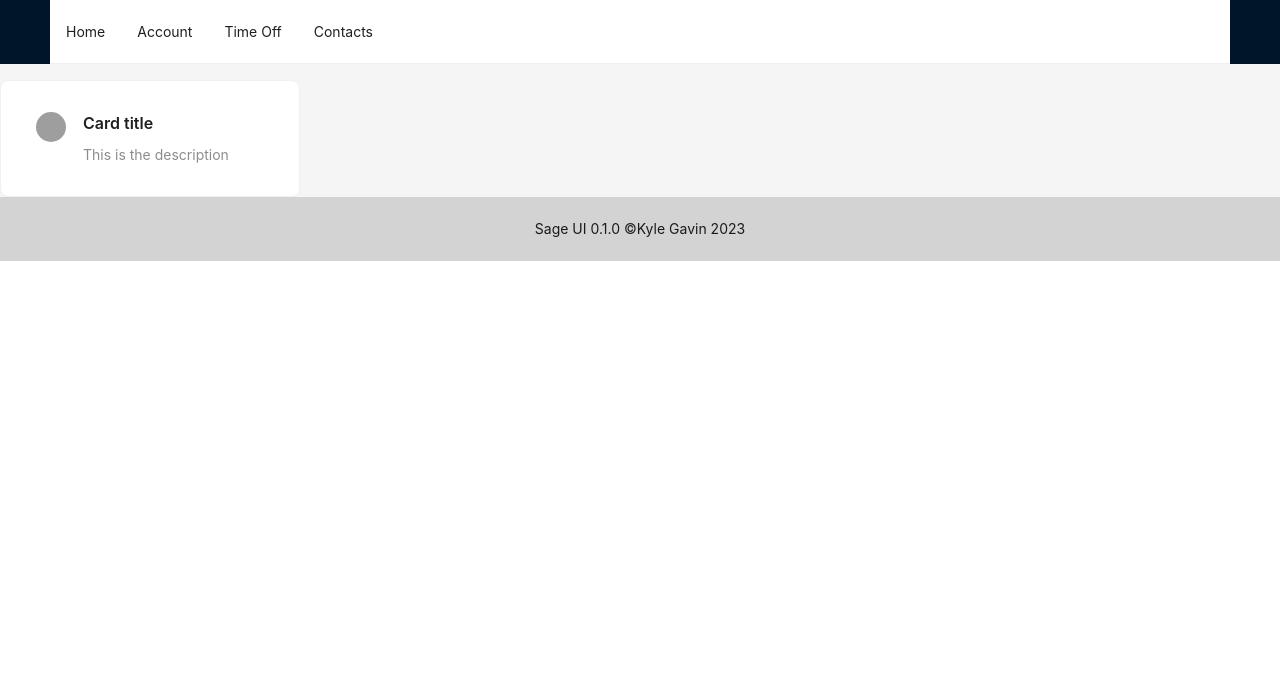
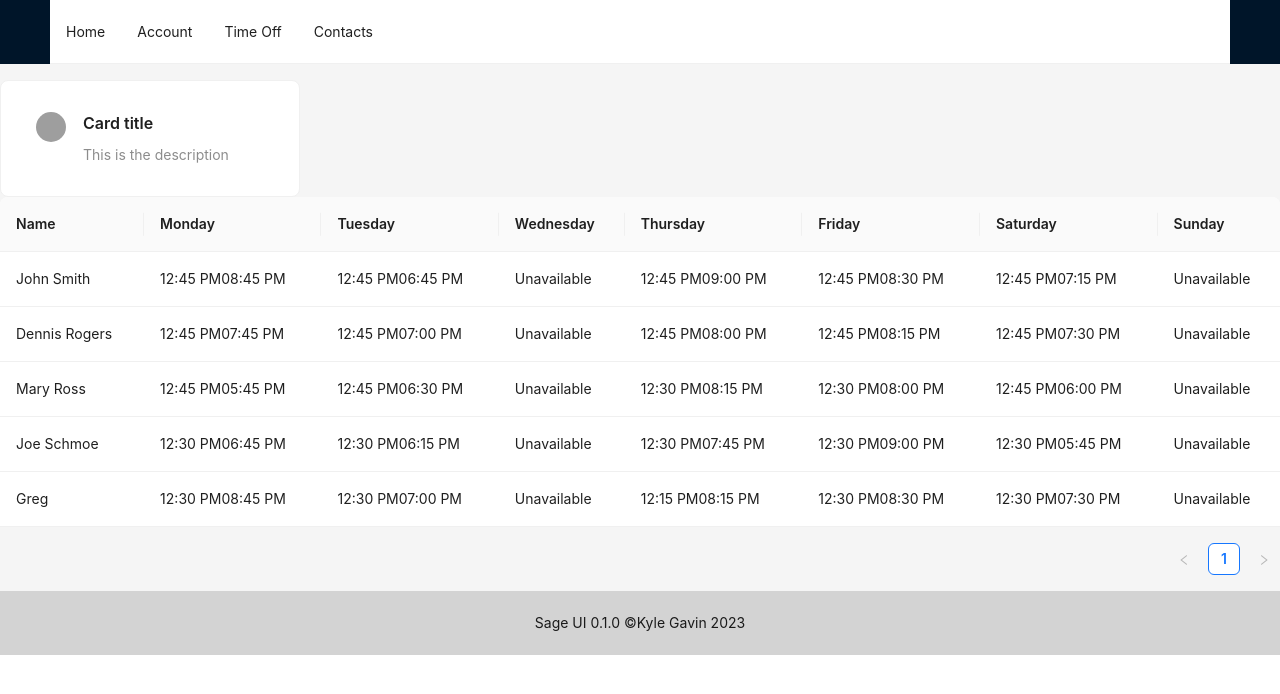
Before and after one commit to kylegav/sage, a React (Create React App) app: page /contacts in a window 1280 px wide. Shown: the top 694 px of the page. Built offline with nearby package versions, Linux system fonts and the light colour scheme; grey boxes are pictures that could not be loaded.

Commit message:
Includes updated App.js with table implementation

```diff
--- a/src/App.js
+++ b/src/App.js
@@ -1,11 +1,65 @@
 import AppRoutes from "./Components/AppRoutes";
 import NavMenu from "./Components/NavMenu"
-import {Layout} from "antd";
+import {Layout, Table} from "antd";
 import packageInfo from "../package.json"
 
 const {Content, Footer, Header} = Layout;
 
 function App() {
+
+  const data = [
+    {"Name": "John Smith", "Wednesday": "Unavailable", "Thursday": ["12:45 PM", "09:00 PM"], "Friday": ["12:45 PM", "08:30 PM"], "Saturday": ["12:45 PM", "07:15 PM"], "Sunday": "Unavailable", "Monday": ["12:45 PM", "08:45 PM"], "Tuesday": ["12:45 PM", "06:45 PM"], key: '1'},
+    {"Name": "Dennis Rogers", "Wednesday": "Unavailable", "Thursday": ["12:45 PM", "08:00 PM"], "Friday": ["12:45 PM", "08:15 PM"], "Saturday": ["12:45 PM", "07:30 PM"], "Sunday": "Unavailable", "Monday": ["12:45 PM", "07:45 PM"], "Tuesday": ["12:45 PM", "07:00 PM"], key: '2'},
+    {"Name": "Mary Ross", "Wednesday": "Unavailable", "Thursday": ["12:30 PM", "08:15 PM"], "Friday": ["12:30 PM", "08:00 PM"], "Saturday": ["12:45 PM", "06:00 PM"], "Sunday": "Unavailable", "Monday": ["12:45 PM", "05:45 PM"], "Tuesday": ["12:45 PM", "06:30 PM"], key: '3'},
+    {"Name": "Joe Schmoe ", "Wednesday": "Unavailable", "Thursday": ["12:30 PM", "07:45 PM"], "Friday": ["12:30 PM", "09:00 PM"], "Saturday": ["12:30 PM", "05:45 PM"], "Sunday": "Unavailable", "Monday": ["12:30 PM", "06:45 PM"], "Tuesday": ["12:30 PM", "06:15 PM"], key: '4'},
+    {"Name": "Greg ", "Wednesday": "Unavailable", "Thursday": ["12:15 PM", "08:15 PM"], "Friday": ["12:30 PM", "08:30 PM"], "Saturday": ["12:30 PM", "07:30 PM"], "Sunday": "Unavailable", "Monday": ["12:30 PM", "08:45 PM"], "Tuesday": ["12:30 PM", "07:00 PM"], key: '5'},
+  ]
+  const columns = [
+  {
+    title:'Name',
+    dataIndex:'Name',
+    key: 'key'
+  },
+  {
+    title:'Monday',
+    dataIndex:'Monday',
+    key: 'key'
+  },
+  {
+    title:'Tuesday',
+    dataIndex:'Tuesday',
+    key: 'key'
+  },
+  {
+    title:'Wednesday',
+    dataIndex:'Wednesday',
+    key: 'key'
+  },
+  {
+    title:'Thursday',
+    dataIndex:'Thursday',
+    key: 'key'
+  },
+  {
+    title:'Friday',
+    dataIndex:'Friday',
+    key: 'key'
+  },
+  {
+    title:'Saturday',
+    dataIndex:'Saturday',
+    key: 'key'
+  },
+  {
+    title:'Sunday',
+    dataIndex:'Sunday',
+    key: 'key'
+  }
+]
+
+
+
+
   return (
       <Layout>
         <Header>
@@ -14,6 +68,14 @@ function App() {
         <Layout>
           <Content>
             <AppRoutes></AppRoutes>
+          </Content>
+          <Content>
+            <Table
+              dataSource={data}
+              columns = {columns}
+            >
+
+            </Table>
           </Content>
           <Footer style={{textAlign: "center", backgroundColor: 'lightgray' }}>
             Sage UI {packageInfo.version} ©Kyle Gavin 2023
--- a/src/Components/AppRoutes/index.js
+++ b/src/Components/AppRoutes/index.js
@@ -1,5 +1,5 @@
 import {Routes, Route} from "react-router-dom";
-import CalendarView from "../../Modules/CalendarView";
+import TableView from "../../Modules/TableView";
 import Account from "../../Modules/Account";
 import TimeOff from "../../Modules/TimeOff";
 import Contacts from "../../Modules/Contacts";
@@ -8,7 +8,7 @@ const AppRoutes = () => {
     return (
         // TODO: Implement Routing to different pages.
         <Routes>
-            <Route path ="" element={<CalendarView/>}/>
+            <Route path ="" element={<TableView/>}/>
             <Route path ="account"  element={<Account/>}/>
             <Route path ="timeoff" element={<TimeOff/>}/>
             <Route path ='contacts' element={<Contacts/>}/>
--- /dev/null
+++ b/src/Modules/TableView/index.js
@@ -0,0 +1,10 @@
+
+import {Card} from 'antd';
+
+const TableView = () => {
+    return (
+        <Card title={"Table View"}/>
+    )
+};
+
+export default TableView;
```
